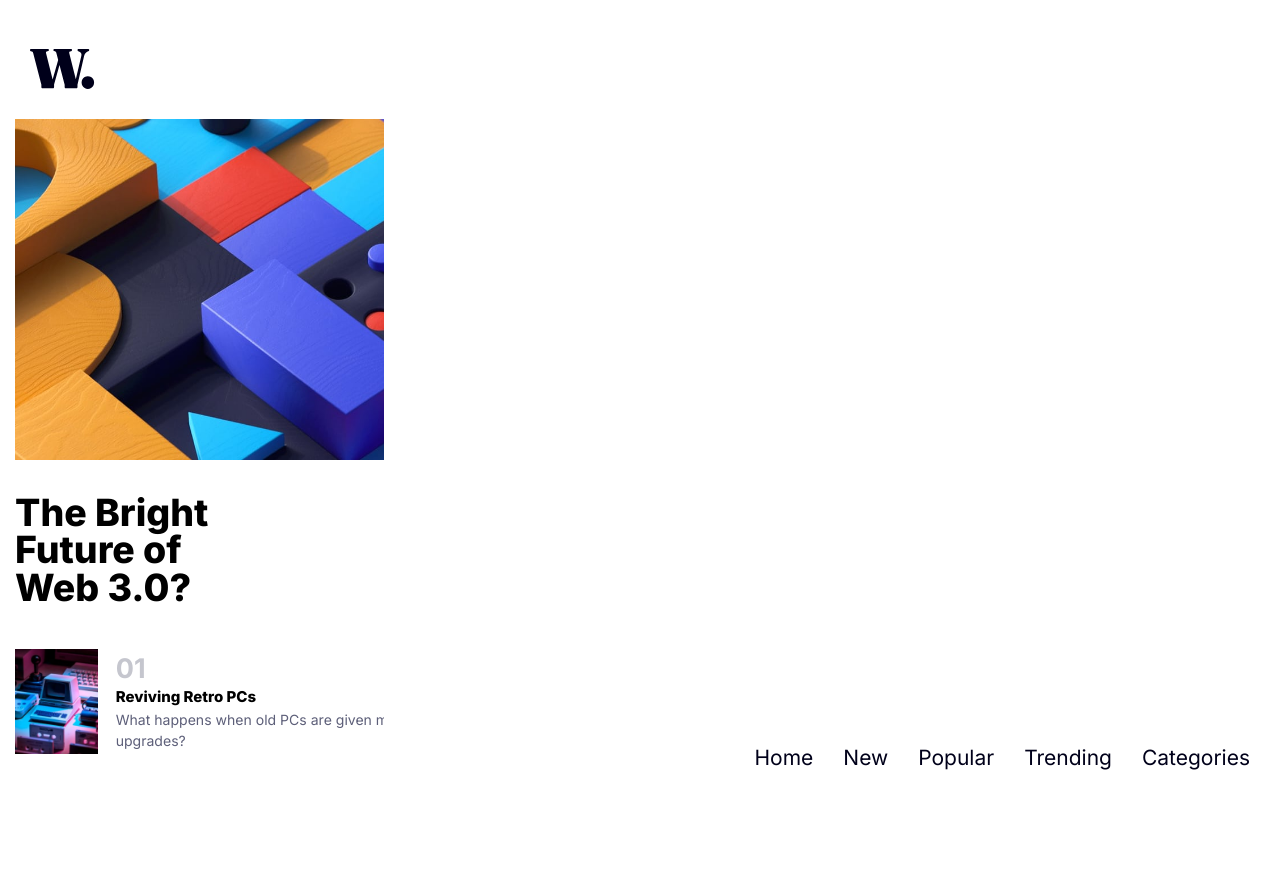
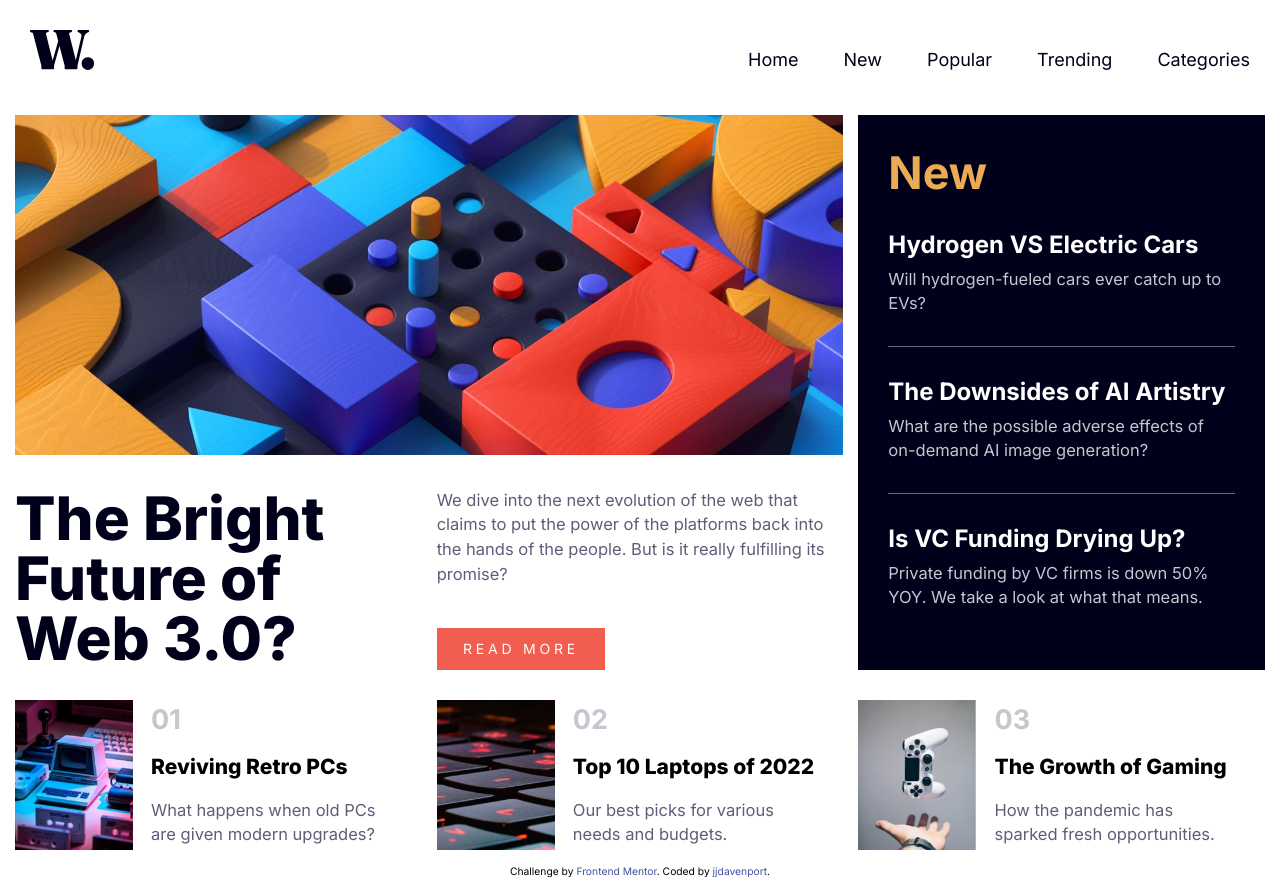
Before and after one commit to jjdavenport/news-homepage-main, a plain HTML site: page index.html in a window 1280 px wide. Before the commit the page ends 800 px from the top, so only its background shows below. Drawn offline with Linux system fonts and the light colour scheme.

Commit message:
completed desktop styling

```diff
--- a/index.html
+++ b/index.html
@@ -53,12 +53,12 @@
       <img
         id="mobile"
         src="./assets/images/image-web-3-mobile.jpg"
-        alt="main-mobile"
+        alt="jigsaw image"
       />
       <img
         id="desktop"
         src="./assets/images/image-web-3-desktop.jpg"
-        alt="desktop"
+        alt="jigsaw image"
       />
       <h1 class="title">The Bright Future of Web 3.0?</h1>
       <section class="link">
--- a/style.css
+++ b/style.css
@@ -90,6 +90,7 @@ img {
 }
 
 .title {
+  color: hsl(240, 100%, 5%);
   line-height: 1;
   font-size: 2.5rem;
   font-weight: 800;
@@ -229,12 +230,17 @@ img {
   font-weight: 800;
 }
 
+.numbers-text h5:hover {
+  color: hsl(5, 85%, 63%);
+  cursor: pointer;
+}
+
 .numbers-text p {
   line-height: 1.5;
   color: hsl(236, 13%, 42%);
 }
 
-@media screen and (width >= 45rem) {
+@media screen and (width >= 75rem) {
   body {
     display: grid;
     grid-template-rows: 1fr auto;
@@ -244,34 +250,101 @@ img {
     grid-template-rows: repeat(4, auto);
     grid-template-columns: repeat(3, 1fr);
     gap: 1rem;
+    row-gap: 2rem;
+  }
+  .nav-row {
+    grid-row: 1 / 2;
+    grid-column: 1 / 4;
   }
   .nav {
     display: flex;
     justify-content: space-between;
     align-items: flex-end;
-    grid-row: 1 / 2;
-    grid-column: 1 / 3;
+    display: flex;
+    gap: 1rem;
+    padding: 0;
+    position: relative;
+    width: auto;
+    top: auto;
+    left: auto;
+    height: auto;
+    background: none;
+    max-width: none;
+  }
+  .nav a {
+    font-size: 1.2rem;
+  }
+  .nav ul {
+    gap: 3rem;
   }
   .title {
+    font-size: 4rem;
     width: 8ch;
     grid-row: 3 / 3;
-    grid-template-columns: 1 / 1;
+    grid-column: 1 / 1;
   }
   .link {
+    justify-content: space-between;
     grid-row: 3 / 3;
     grid-column: 2 / 2;
   }
+  .link p {
+    font-size: 1.1rem;
+  }
   .middle {
+    gap: 2rem;
+    padding: 2rem;
     grid-row: 2 / 4;
     grid-column: 3 / 4;
   }
+  .middle ul {
+    flex: 1;
+    justify-content: space-evenly;
+  }
+  .middle li {
+    justify-content: center;
+  }
+  .middle h2 {
+    font-size: 3rem;
+  }
+  .middle strong {
+    font-size: 1.6rem;
+  }
+  .middle P {
+    font-size: 1.1rem;
+  }
   .numbers {
+    display: grid;
+    grid-template-rows: 1fr;
+    grid-template-columns: repeat(3, 1fr);
+    gap: 1rem;
     grid-row: 4 / 5;
     grid-column: 1 / 4;
   }
   .numbers ul {
-    display: flex;
-    flex-direction: row;
+    display: contents;
+  }
+  .numbers-section:nth-child(1) {
+    grid-column: 1 / 2;
+  }
+  .numbers-section:nth-child(2) {
+    grid-column: 2 / 3;
+  }
+  .numbers-section:nth-child(3) {
+    grid-column: 3 / 4;
+  }
+  .numbers-section {
+    height: 10rem;
+  }
+  .numbers-section img {
+    height: auto;
+  }
+  .numbers-text h5 {
+    font-size: 1.4rem;
+  }
+  .numbers-text p {
+    font-size: 1.1rem;
+    width: 22ch;
   }
   .top {
     grid-row: 3 / 4;
@@ -283,7 +356,8 @@ img {
     display: none;
   }
   #desktop {
-    display: block;
+    display: flex;
+    object-fit: cover;
     grid-row: 2 / 3;
     grid-column: 1 / 3;
   }
```
